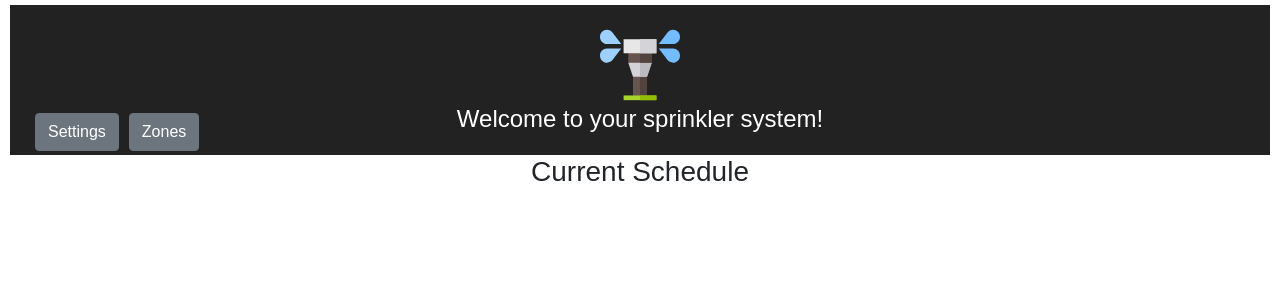
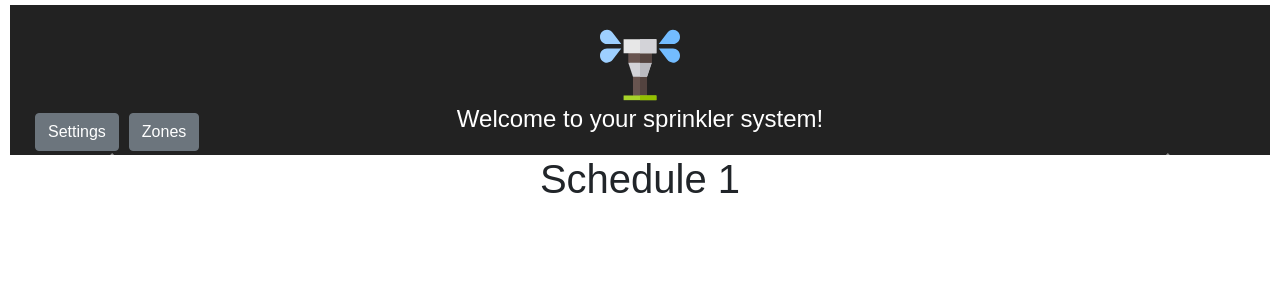
Before and after one commit to jtleaming/sprinklerapp, a React (Create React App) app: page / in a window 1280 px wide. Shown: the top 300 px of the page. Built offline with nearby package versions, Linux system fonts and the light colour scheme.

Commit message:
Customizing carousel.

```diff
--- a/src/App.js
+++ b/src/App.js
@@ -77,12 +77,12 @@ class App extends Component {
         const slides = currentSchedule.map((schedule) => {
             return (
                 <CarouselItem
+                    className = 'car'
                     onExiting={this.onExiting}
                     onExited={this.onExited}
                     key={schedule.key}
                 >
                     <div>{schedule}</div>
-                    <CarouselCaption style={{color:'black'}} captionHeader={'Schedule '+ schedule.key} />
                 </CarouselItem>
             );
         });
@@ -96,8 +96,7 @@ class App extends Component {
                         <Link to="/zones"> <Button className='nav-button'>Zones</Button> </Link>
                     </nav>
                 </header>
-                <h3>Current Schedule</h3>
-                {/* {this.state.currentSchedule} */}
+                <h1>Schedule {activeIndex + 1}</h1>
                 <Carousel
                     activeIndex={activeIndex}
                     next={this.next}
@@ -106,7 +105,7 @@ class App extends Component {
                 >
                     <CarouselIndicators items={currentSchedule} activeIndex={activeIndex} onClickHandler={this.goToIndex} />
                     {slides}
-                    <CarouselControl direction="prev" directionText="Previous" onClickHandler={this.previous} />
+                    <CarouselControl className='car-con' direction="prev" directionText="Previous" onClickHandler={this.previous} />
                     <CarouselControl direction="next" directionText="Next" onClickHandler={this.next} />
                 </Carousel>
             </div>
--- a/src/index.css
+++ b/src/index.css
@@ -57,6 +57,15 @@ day {
 .nav-button{
    margin: 0px 5px 0px 5px;
    align-content: 'left'
+}
+
+.car{
+  bottom: -50px;
+  height: 300px;
+}
+
+.car-con{
+  color:black
 }
 
 .react-time-picker {
```
